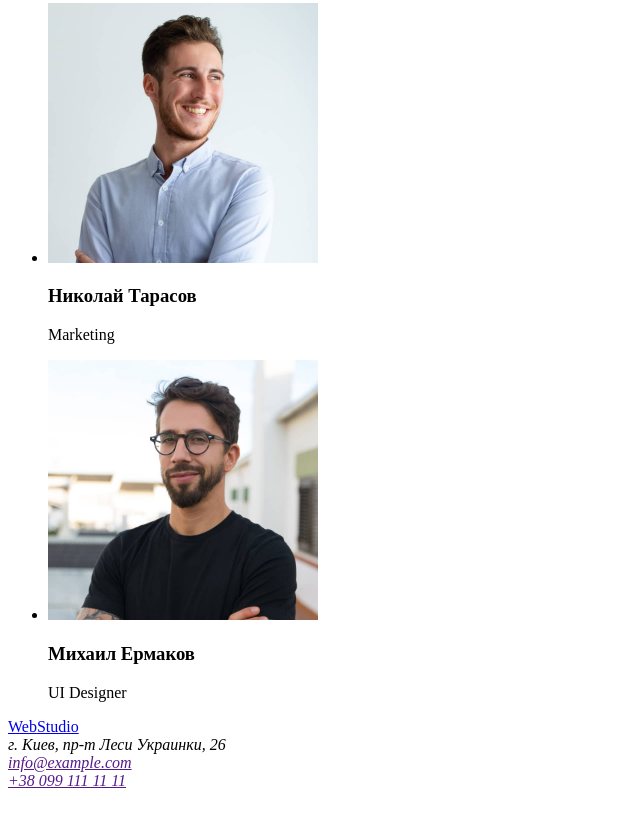
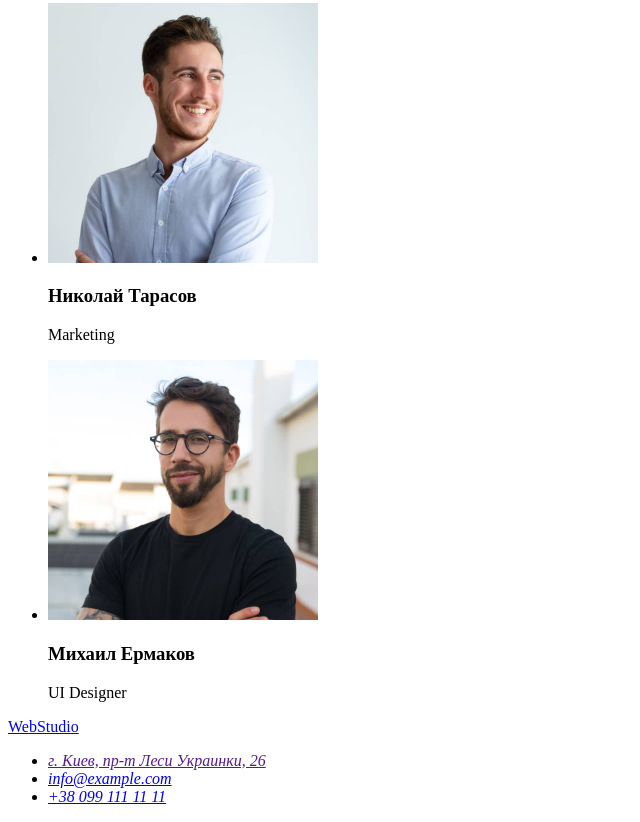
Before and after one commit to LenoidKovalenko/newrepo, a plain HTML site: page index.html in a window 1280 px wide. Shown: the part 2247-3069 px from the top of the page, without its empty margins (0-640 px from the left). Before the commit the page ends 3045 px from the top, so only its background shows below. Drawn offline with Linux system fonts and the light colour scheme.

Commit message:
исправила тег адрес

```diff
--- a/index.html
+++ b/index.html
@@ -104,11 +104,11 @@
             <span>Web</span>Studio
         </a>
         <address>
-            г. Киев, пр-т Леси Украинки, 26 <br />
-        </address>
-        <address>
-            <a href="">info@example.com</a><br />
-            <a href="">+38 099 111 11 11</a>
+            <ul>
+                <li><a href="">г. Киев, пр-т Леси Украинки, 26 </a></li>
+                <li><a href="mailto:info@example.com">info@example.com</a></li>
+                <li><a href="tel:+38 099 111 11 11">+38 099 111 11 11</a></li>
+            </ul>
         </address>
 
     </footer>
```
